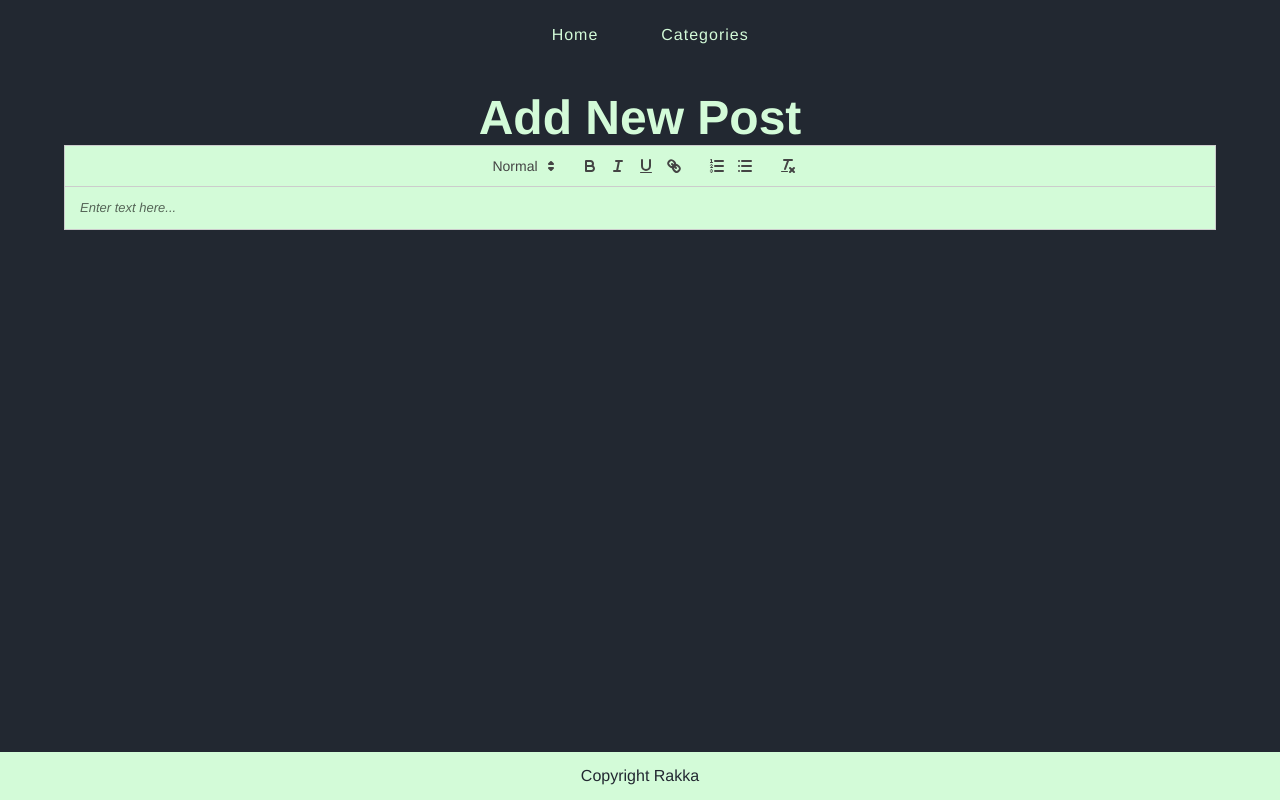
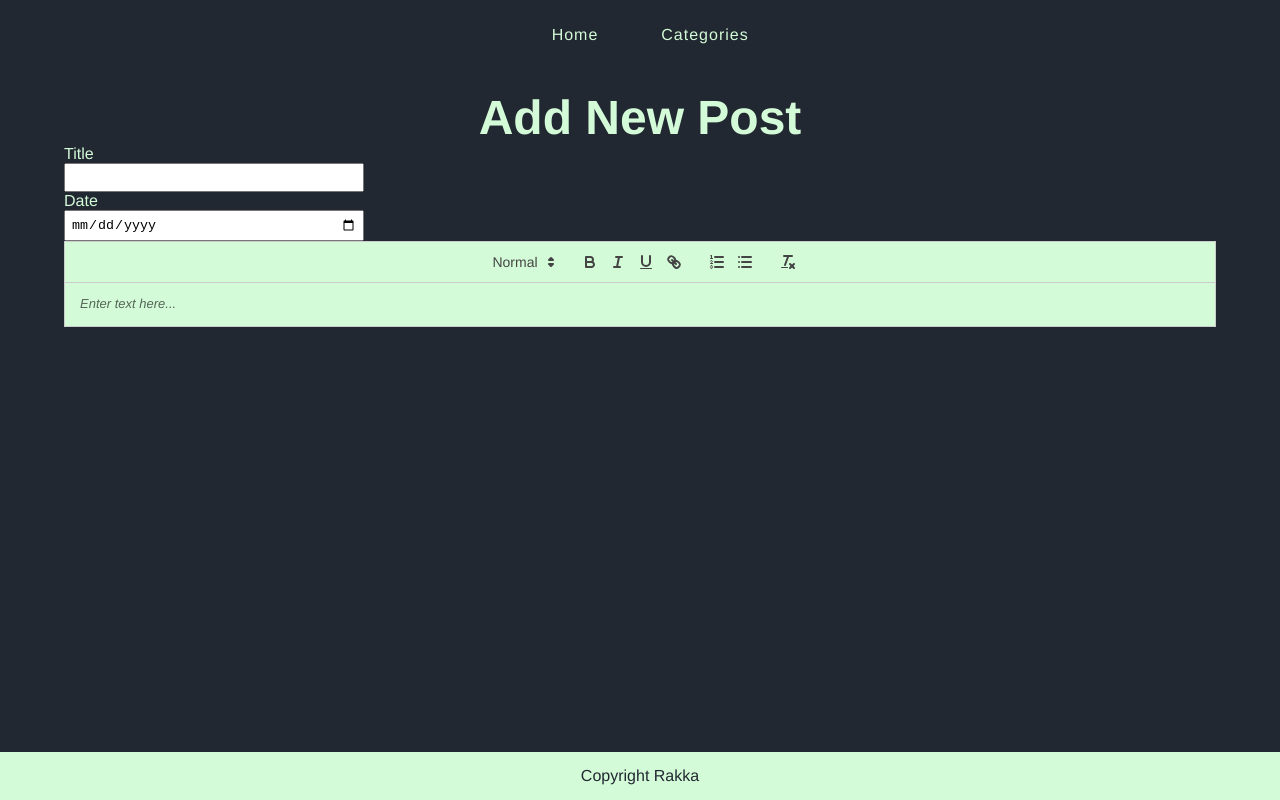
Before and after one commit to rakkaalhazimi/Vue-Blogspot, a Vue app: page /post/create in a window 1280 px wide. Built offline with nearby package versions, Linux system fonts and the light colour scheme.

Commit message:
setup post title and date

```diff
--- a/src/components/Blog/BlogEditor.vue
+++ b/src/components/Blog/BlogEditor.vue
@@ -1,4 +1,17 @@
 <template>
+  <form id="post-form">
+    <div class="post-form-item">
+      <p>Title</p>
+      <input id="post-title" type="text" />
+    </div>
+
+    <div class="post-form-item">
+      <p>Date</p>
+      <input id="post-date" type="date" />
+    </div>
+  </form>
+
+
   <div id="editor" :editor="editor"></div>
 </template>
 
@@ -26,6 +39,23 @@ onMounted(() => {
 </script>
 
 <style>
+.post-form {
+  display: flex;
+  flex-direction: column;
+  gap: var(--gap);
+}
+
+.post-form-item {
+  display: flex;
+  flex-direction: column;
+  max-width: 300px;
+  text-align: left;
+}
+
+.post-form-item input {
+  padding: var(--small-padding);
+}
+
 #editor,
 .ql-toolbar {
   background-color: var(--complement);
```
